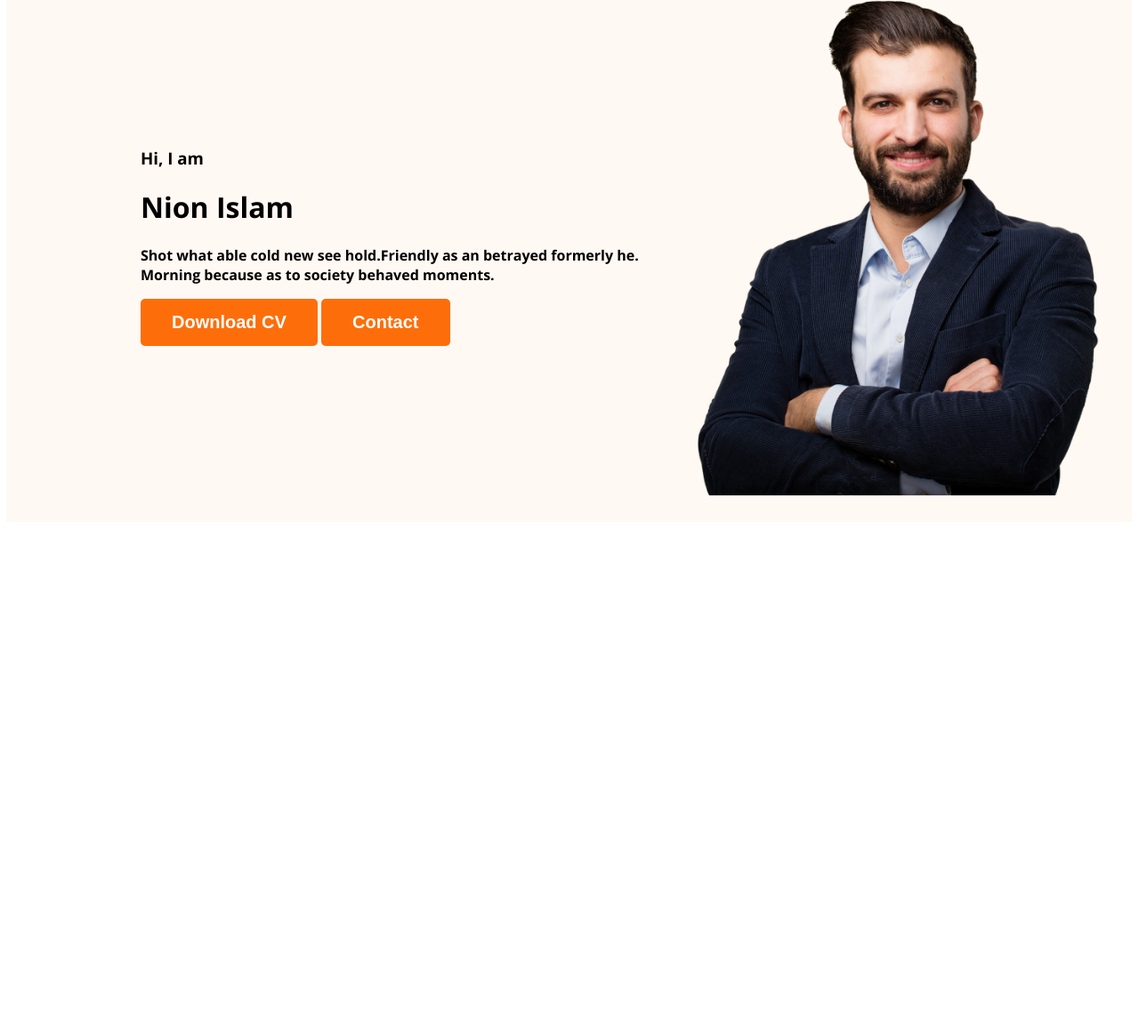
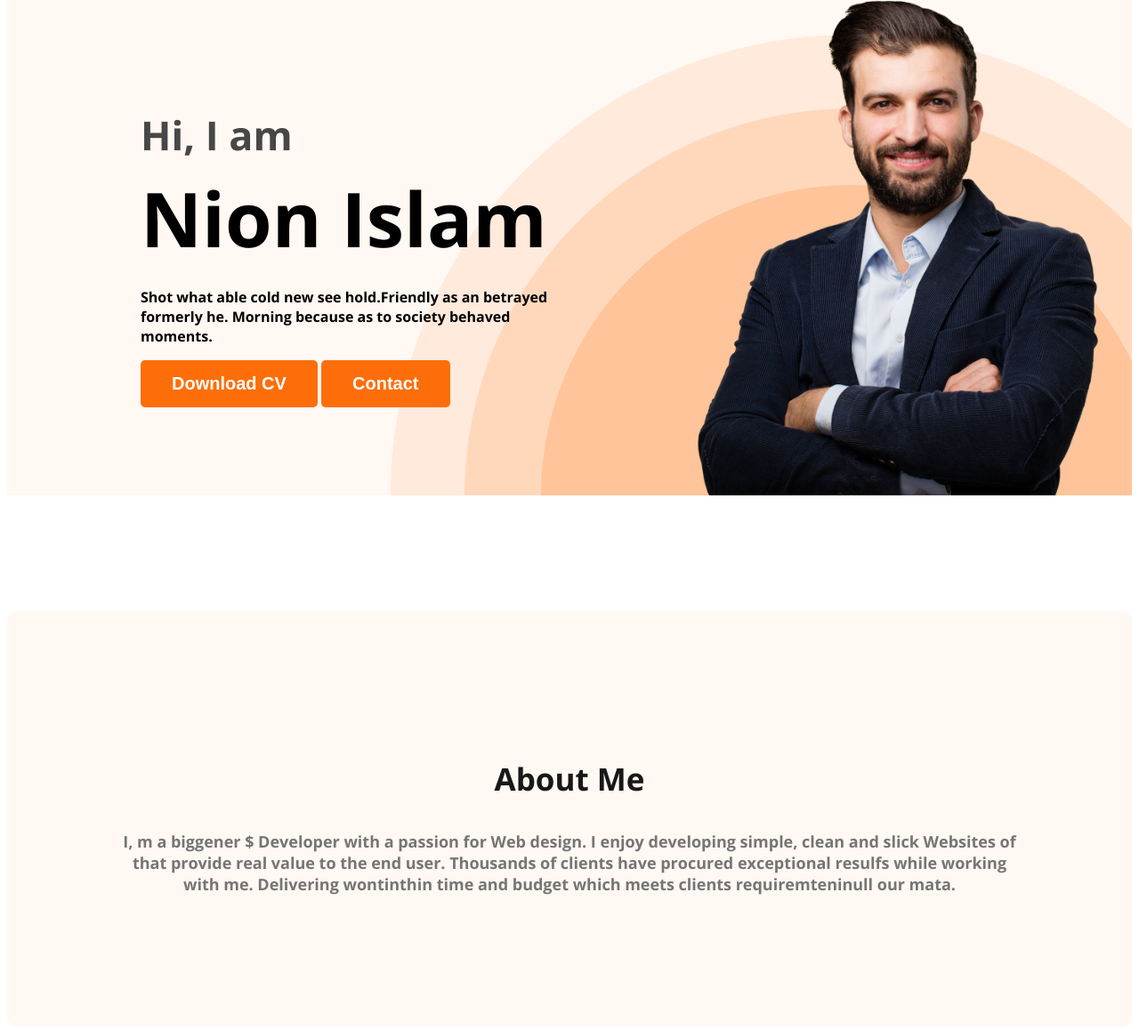
Before and after one commit to mrfarabi-dev/webdeveloper-portfolio, a plain HTML site: page index.html in a window 1280 px wide. Shown: the part 211-1368 px from the top of the page at 89% size. Before the commit the page ends 806 px from the top, so only its background shows below. Drawn offline with nearby package versions, Linux system fonts and the light colour scheme.

Commit message:
about section created

```diff
--- a/index.html
+++ b/index.html
@@ -25,7 +25,7 @@
             <div class="banner-content">
                 <h3 class="banner-greeting">Hi, I  am</h3>
                 <h1 class="banner-title">Nion Islam</h1>
-                <p>Shot what able cold new see hold.Friendly as an
+                <p class="banner-description">Shot what able cold new see hold.Friendly as an
                 betrayed formerly he. Morning because as to society
                 behaved moments.</p>
                 <button class="btn-primary">Download CV</button>
@@ -35,7 +35,18 @@
          </div>
     </header>
     <main>
-
+       <section class="about">
+        <h3 class="section-title">About Me</h3>
+        <p class="section-description">
+            I, m a biggener $ Developer with a passion for Web
+            design. I enjoy developing simple, clean and slick
+            Websites of that provide real value to the end user.
+            Thousands of clients have procured exceptional
+            resulfs while working with me. Delivering wontinthin
+            time and budget which meets clients requiremteninull
+            our mata.
+        </p>
+       </section>
     </main>
     <footer>
 
--- a/styles/portfolio.css
+++ b/styles/portfolio.css
@@ -17,6 +17,18 @@ body{
     padding: 15px 35px;
 }
 
+.section-title{
+    color: #181818;
+    text-align: center;
+    font-size: 35px;
+    font-weight: 700;
+}
+
+.section-description{
+    color: #757575;
+    text-align: center;
+    font-size: 18px;
+}
 /* nav related styles */
 nav {
     display: flex;
@@ -48,13 +60,44 @@ nav a{
 /* header related styles */
 .header{
     background-color: #FFF8F3;
+    background-image: url('../images/header_bg.png');
+    background-repeat: no-repeat;
+    background-position: bottom right;
 }
 
 .banner{
-    padding: 30px 30px 30px 150px;
+    padding: 30px 30px 0px 150px;
     display: flex;
     align-items: center;
+    justify-content: space-between;
 }
+
+.banner-content{
+    max-width: 500px;
+}
+
 .banner .profile-pic{
     width: 500px;
 }
+
+.banner-greeting{
+    font-size: 45px;
+    color: #474747;
+    margin-bottom: 0;
+}
+.banner-title{
+    font-size: 85px;
+    font-weight: 700;
+    margin-top: 5px;
+    margin-bottom: 20px;
+}
+
+/* main section styles */
+
+/* about section styles */
+.about{
+    padding: 130px;
+    border-radius: 10px;
+    background: #FFF8F3;
+    margin: 130px 0;
+}
```
Also changed, not shown: images/nion.jpg (deleted).
